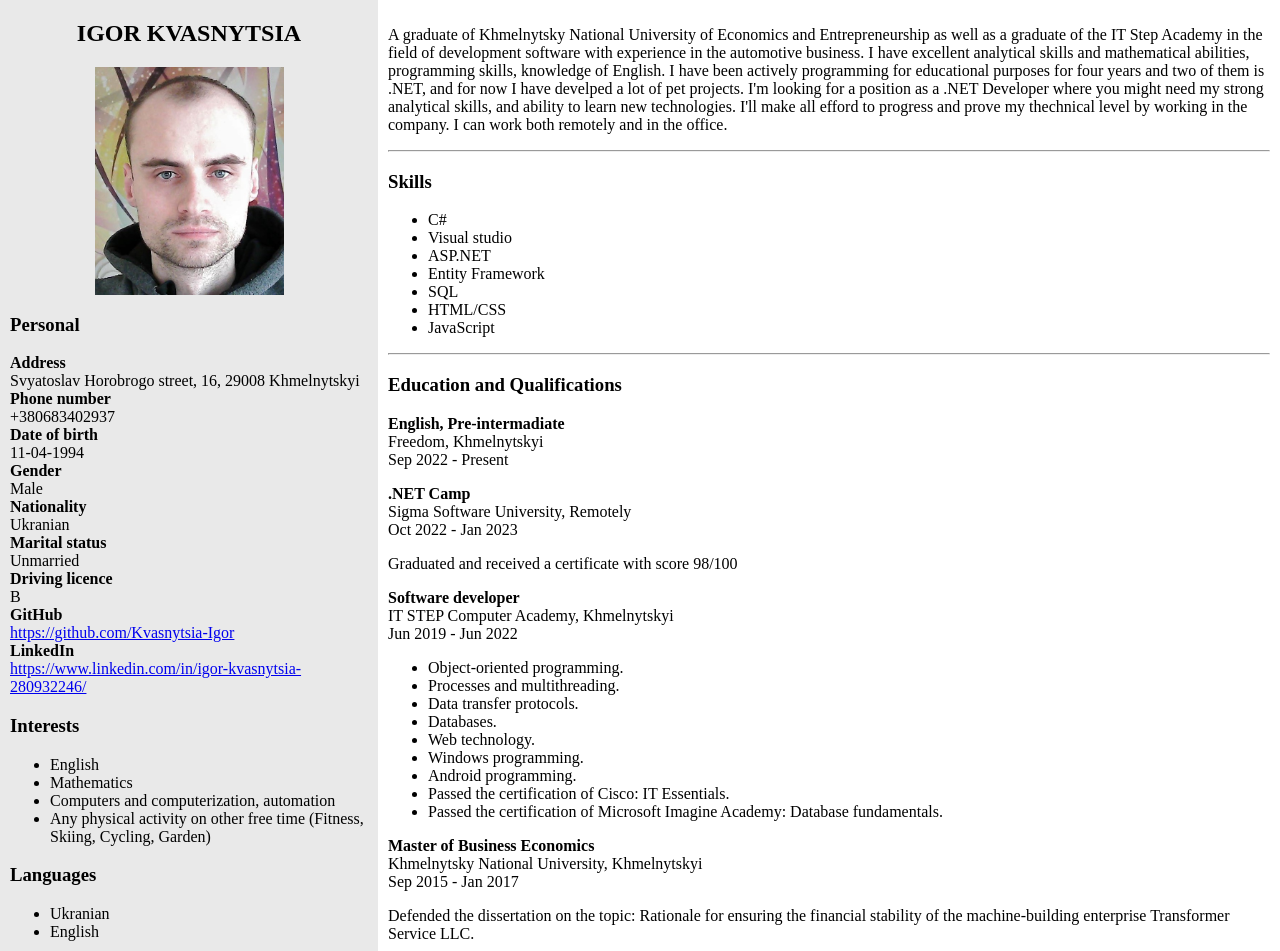
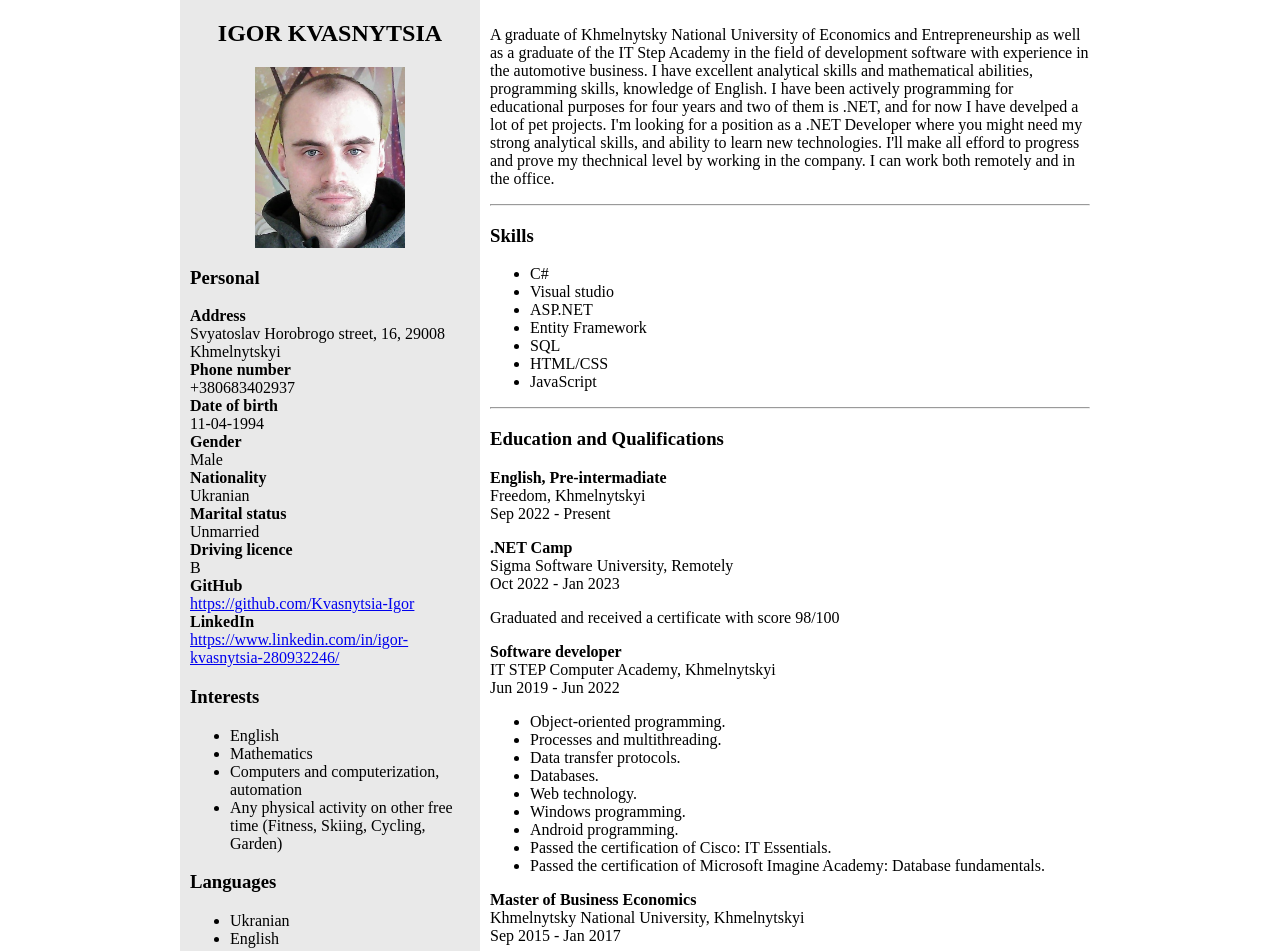
Before and after one commit to Kvasnytsia-Igor/CV_html, a plain HTML site: page index.html in a window 1280 px wide. Shown: the top 951 px of the page. Drawn offline with Linux system fonts and the light colour scheme.

Commit message:
second commit

```diff
--- a/style.css
+++ b/style.css
@@ -4,16 +4,16 @@ body{
 }
 .left{
     background-color: #E9E9E9;
-    width: 30%;
-    min-width: 350px;
+    width: 300px;
 }
 .right{
     background-color: #FFFFFF;
-    width: 70%;
+    width: 600px;
     padding: 10px;
 }
 .container{
     display: flex;
+    justify-content: center;
 }
 .name{
     text-align: center;
@@ -24,6 +24,6 @@ body{
 }
 .photo{
     margin: auto;
-     width: 50%;
-     display: block;
+    width: 50%;
+    display: block;
 }
```
